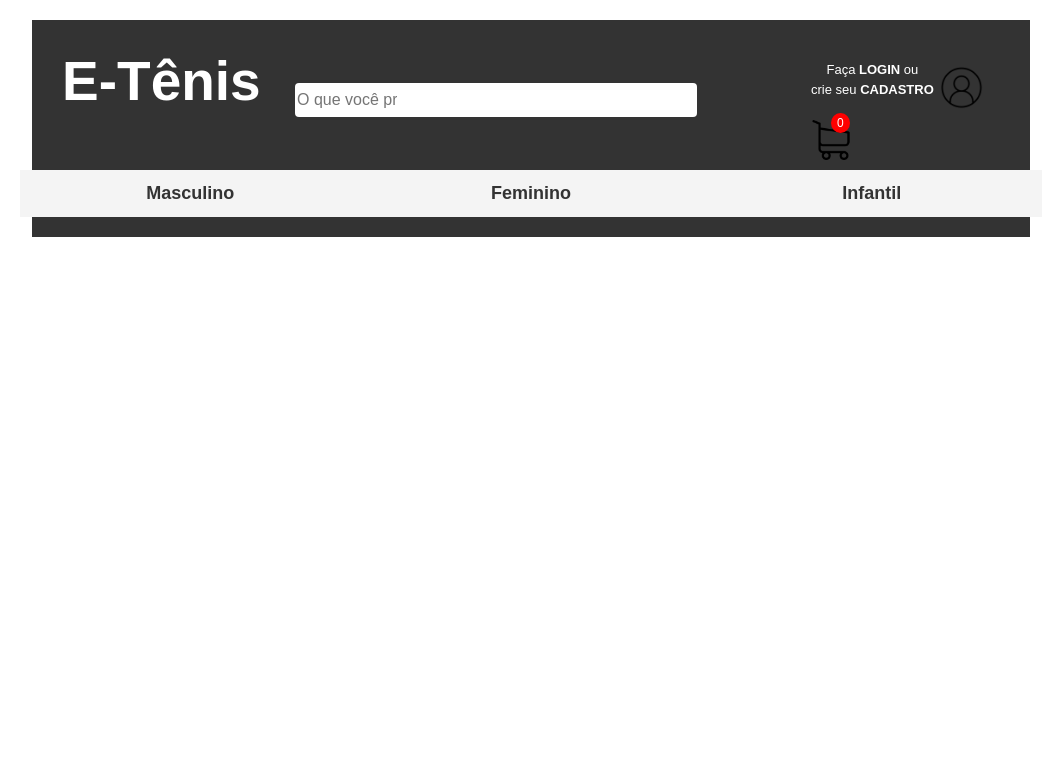
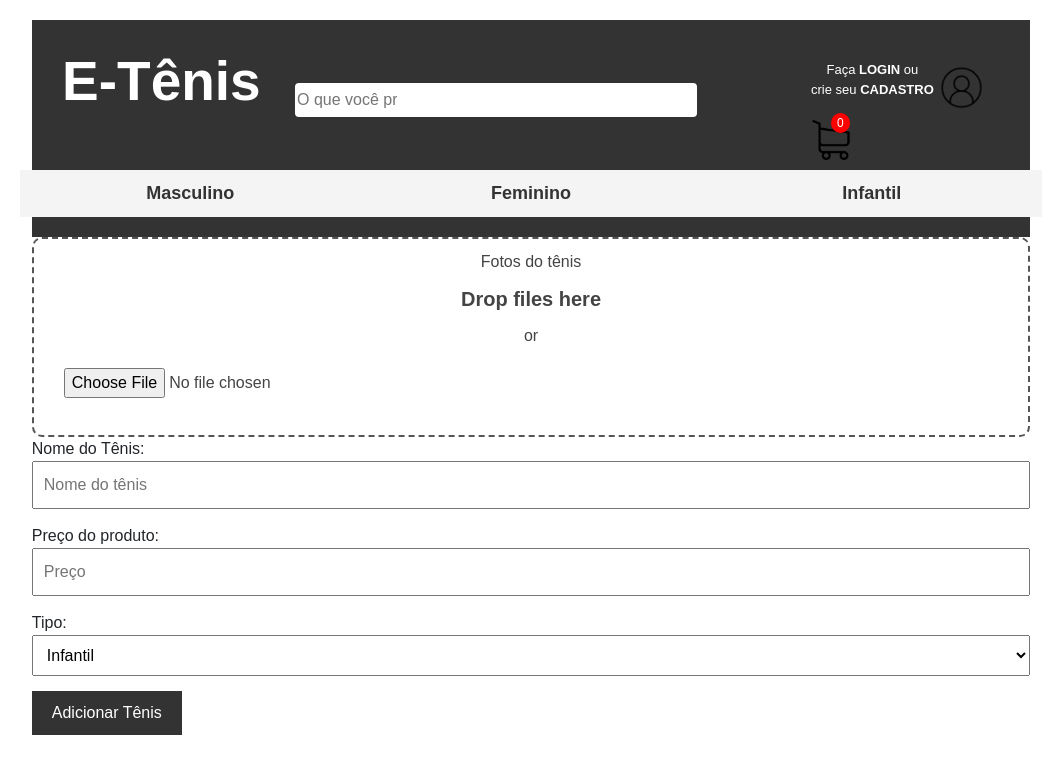
Before and after one commit to dsm-cefet-rj/trabalho-integrado-2023-2-psw-grupo-8-2023-2, a React (Create React App) app in the folder front-end/: page /AdicionarVenda in a window 1280 px wide. Shown: the top 774 px of the page, without its empty margins (109-1170 px from the left). Built offline with nearby package versions, Linux system fonts and the light colour scheme; data requests are answered from the project's data file.

Commit message:
Add produto a loja(inicio), bug tela de detalhes resolvido

```diff
--- a/front-end/src/App.js
+++ b/front-end/src/App.js
@@ -9,6 +9,7 @@ import { Cadastro } from './pages/cadastro/cadastro'
 import { Login } from './pages/login/login'
 import ProductDetails from './pages/produto/productDetails'
 import {Carrinho} from './pages/carrinho/carrinho'
+import {AdicionarVenda} from './pages/adicionarVenda/adicionarVenda'
 
 function App() {
   return (
@@ -22,6 +23,7 @@ function App() {
           <Route path="/Login" element={<Login/>}/>
           <Route path="/Produto/:id" element={<ProductDetails/>}/>
           <Route path="/Carrinho" element={<Carrinho/>}/>
+          <Route path="/AdicionarVenda" element={<AdicionarVenda/>}/>
         </Routes>
       </Router>
     </div>
--- a/front-end/src/components/header.js
+++ b/front-end/src/components/header.js
@@ -45,7 +45,7 @@ const HeaderRightSection = () => {
                 <Col className="login">
                     <div className="loginText">
                         <p>Faça <Link to='/Login'>LOGIN</Link> ou <br /> crie seu <Link to='/Cadastro'>CADASTRO</Link></p>
-                        <img src={loginIcon} id="loginImg" alt="UserIcon"></img>
+                        <Link to='/AdicionarVenda'> <img src={loginIcon} id="loginImg" alt="UserIcon"></img> </Link>
                     </div>
                 </Col>
                 <Col >
--- a/front-end/src/features/productsSlice.js
+++ b/front-end/src/features/productsSlice.js
@@ -20,7 +20,16 @@ export const productsFetch = createAsyncThunk(
 const productsSlice = createSlice({
     name: "products",
     initialState,
-    reducers: {},
+    reducers: {
+        addToStore(state,action) {
+            console.log(action.payload);
+            const lastId = state.items.length + 1;
+            const newTenis = action.payload;
+            newTenis['id'] = lastId;
+            newTenis['img'] = "tenis4.jpg";
+            state.items.push(newTenis);
+        },
+    },
     extraReducers: {
         [productsFetch.pending]: (state, action) => {
             state.status = "pending"
@@ -35,4 +44,5 @@ const productsSlice = createSlice({
     }
 });
 
+export const { addToStore } = productsSlice.actions;
 export default productsSlice.reducer;
--- /dev/null
+++ b/front-end/src/pages/adicionarVenda/adicionarVenda.css
@@ -0,0 +1,84 @@
+.adicionarVenda .container {
+    max-width: 800px;
+    margin: 20px auto;
+    padding: 20px;
+    background-color: #fff;
+    box-shadow: 0 0 10px rgba(0, 0, 0, 0.1);
+}
+
+.adicionarVenda h1 {
+    font-size: 24px;
+}
+
+.adicionarVenda .container form {
+    margin-top: 20px;
+}
+
+.adicionarVenda main label,
+main p {
+    display: block;
+    font-weight: bold;
+    margin-bottom: 5px;
+}
+
+
+.adicionarVenda input,
+.adicionarVenda select {
+    width: 100%;
+    padding: 10px;
+    margin-bottom: 15px;
+}
+
+.adicionarVenda button {
+    background-color: #333;
+    color: #fff;
+    border: none;
+    padding: 10px 20px;
+    cursor: pointer;
+}
+
+.adicionarVenda button:hover {
+    background-color: #555;
+}
+
+
+.adicionarVenda .drop-container {
+    position: relative;
+    display: flex;
+    gap: 10px;
+    flex-direction: column;
+    justify-content: center;
+    align-items: center;
+    height: 200px;
+    padding: 20px;
+    border-radius: 10px;
+    border: 2px dashed #555;
+    color: #444;
+    cursor: pointer;
+    transition: background .2s ease-in-out, border .2s ease-in-out;
+}
+
+.adicionarVenda .drop-container:hover {
+    background: #eee;
+    border-color: #111;
+}
+
+.adicionarVenda .drop-container:hover .drop-title {
+    color: #222;
+}
+
+.adicionarVenda .drop-title {
+    color: #444;
+    font-size: 20px;
+    font-weight: bold;
+    text-align: center;
+    transition: color .2s ease-in-out;
+}
+
+.adicionarVenda footer {
+    display: block;
+    background-color: black;
+    color: white;
+    text-align: center;
+    margin-top: 1%;
+}
--- /dev/null
+++ b/front-end/src/pages/adicionarVenda/adicionarVenda.js
@@ -0,0 +1,81 @@
+import React from "react";
+import "./adicionarVenda.css"
+import { Row, Col } from "react-bootstrap";
+import { useState } from "react";
+import { addToStore } from "../../features/productsSlice";
+import { useDispatch } from "react-redux";
+import { Link } from "react-router-dom";
+
+export const AdicionarVenda = () => {
+
+    const dispatch = useDispatch();
+    const[newNome, setNewNome] = useState("");
+
+    const handleChangeNome = (event) => {
+        setNewNome(event.target.value);
+    };
+
+    const handleChangePreço = (event) => {
+        setNewPreço(event.target.value);
+    };
+
+
+    const[newPreço, setNewPreço] = useState(0);
+    const[newTipo, setNewTipo] = useState("masculino");
+
+    const handleAddToStore = (nome, preço) => {
+        const newTenis = {"nome":nome, "tipo":"masculino", "preço":preço}
+        dispatch(addToStore(newTenis));
+    };
+
+    return (
+        <>
+        <main>
+  <div className="adicionarVenda">
+
+
+    <form id="shoe-form">
+      <label htmlFor="images" className="drop-container" id="dropcontainer">
+        Fotos do tênis
+        <span className="drop-title">Drop files here</span>
+        or
+        <input type="file" id="images" accept="image/*" required="" />
+      </label>
+
+
+      <label htmlFor="shoe-name">Nome do Tênis:</label>
+      <input
+        onChange={handleChangeNome}
+        type="text"
+        id="shoe-name"
+        name="shoe-name"
+        placeholder="Nome do tênis"
+        required=""
+      />
+
+      <label htmlFor="shoe-color">Preço do produto:</label>
+      <input
+        onChange={handleChangePreço}
+        type="text"
+        id="shoe-color"
+        name="shoe-color"
+        placeholder="Preço"
+        required=""
+      />
+      <label htmlFor="tipo">Tipo:</label>
+      <select id="tipo" name="tipo">
+        <option value="unissex">Infantil</option>
+        <option value="masculino">Masculino</option>
+        <option value="feminino">Feminino</option>
+        {/* Adicione mais opções conforme necessário */}
+      </select>
+      <Link to="/" > <button onClick={() => handleAddToStore(newNome,newPreço)} >Adicionar Tênis</button> </Link>
+    </form>
+  </div>
+</main>
+
+
+        </>
+
+    )
+}
--- a/front-end/src/pages/produto/productDetails.js
+++ b/front-end/src/pages/produto/productDetails.js
@@ -9,16 +9,27 @@ import { useSelector } from "react-redux";
 import { useDispatch } from "react-redux";
 import { addToCart } from "../../features/cartSlice";
 import { Link } from "react-router-dom";
+import { productsFetch } from "../../features/productsSlice";
+
 
 export default function ProductDetails() {
   const { items, status } = useSelector((state) => state.products);
+
   const dispatch = useDispatch();
+  console.log(status);
+
+
+
   const { id } = useParams()
   const product = items.find((element) => element.id == id);
+
   const handleAddToCart = (product) => {
     dispatch(addToCart(product));
   };
 
+  if(status==="pending" || status=="null") {
+    return ( <div>LOADING</div>)
+  } else {
   return (<>
     <Container>
       <h3><b>{product.nome}</b></h3>
@@ -106,5 +117,5 @@ export default function ProductDetails() {
         <p>{product.desc}</p>
       </div>
     </Container>
-  </>)
+  </>)}
 }
```
